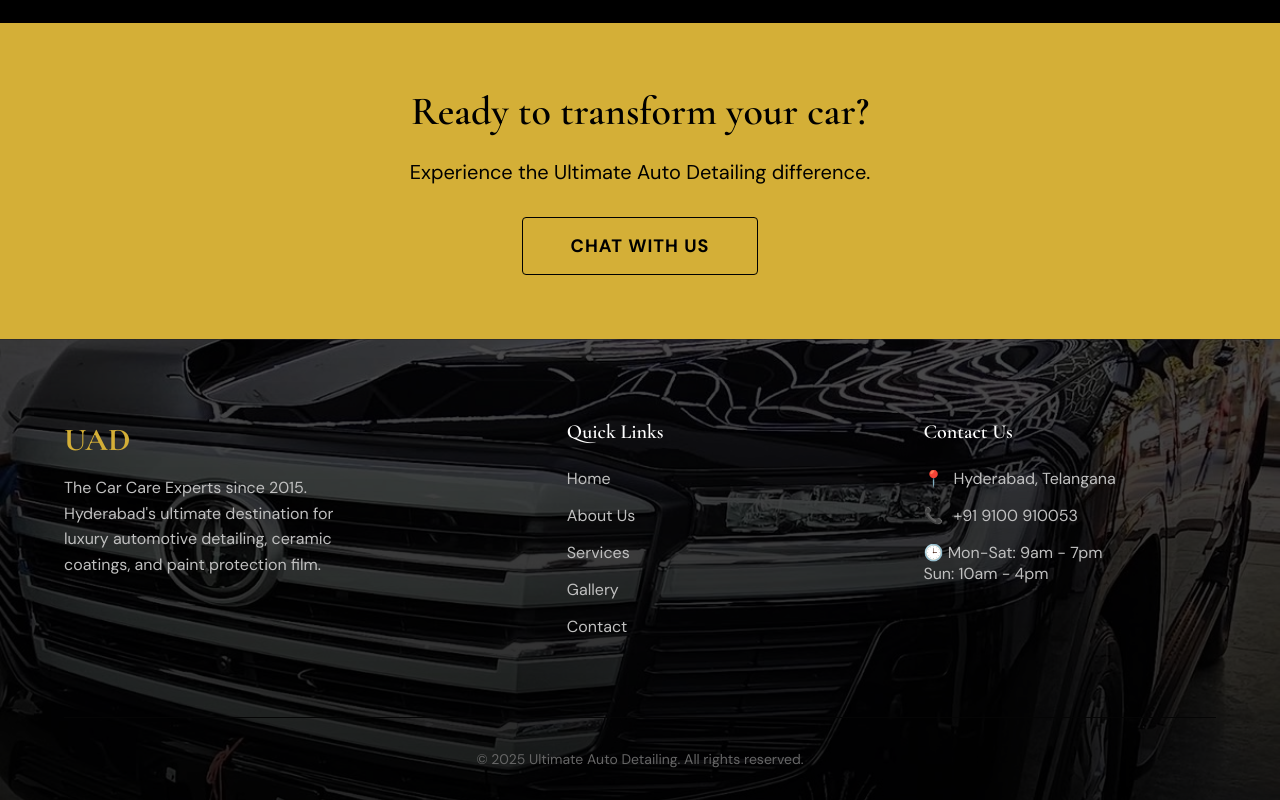
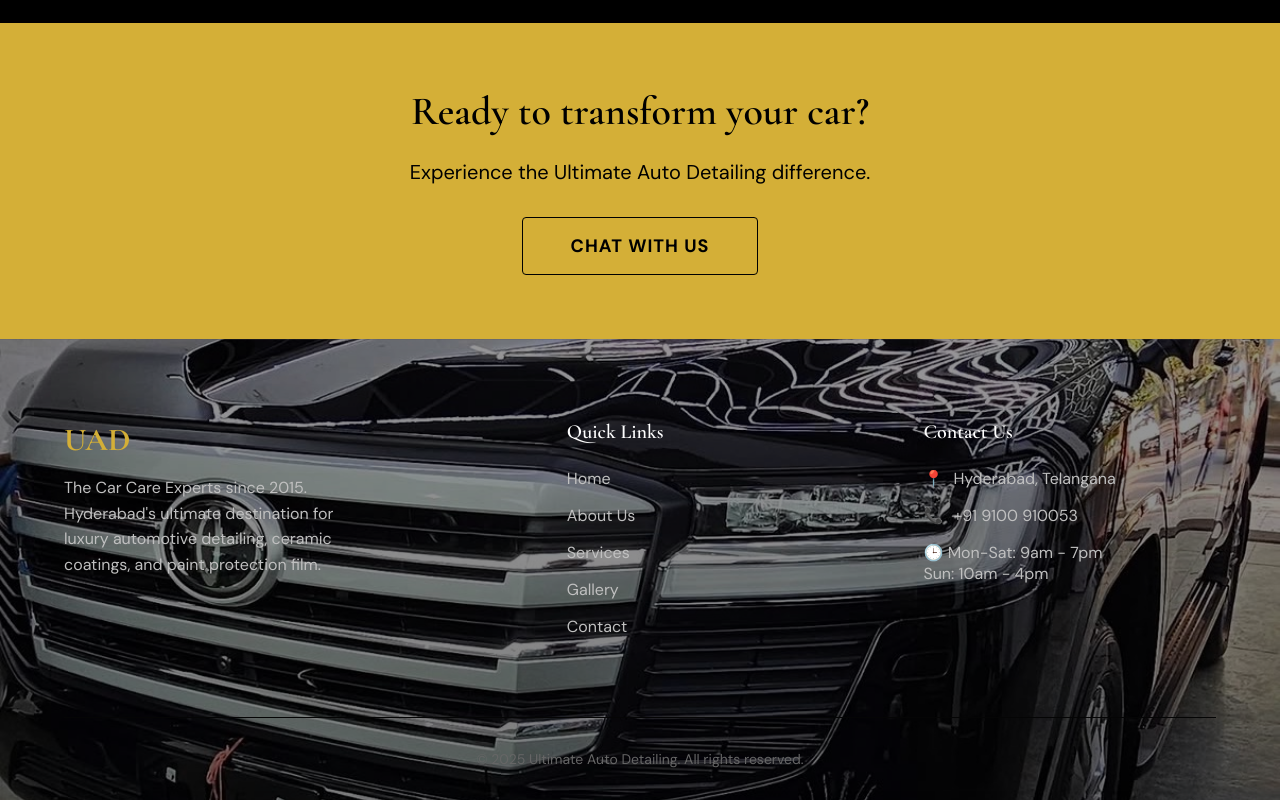
Before and after one commit to varshnilyadav/ultimate-auto-detailing, a plain HTML site: page about.html in a window 1280 px wide. Shown: the part 2679-3479 px from the top of the page. Drawn offline with nearby package versions, Linux system fonts and the light colour scheme.

Commit message:
Lower footer overlay opacity to 40%

```diff
--- a/css/style.css
+++ b/css/style.css
@@ -554,7 +554,7 @@ textarea.form-control { resize: vertical; min-height: 120px; }
 
 /* Footer */
 .footer {
-    background: linear-gradient(rgba(0, 0, 0, 0.7), rgba(0, 0, 0, 0.85)), url('../images/gallery/IMG_3572.jpeg') no-repeat center center;
+    background: linear-gradient(rgba(0, 0, 0, 0.4), rgba(0, 0, 0, 0.5)), url('../images/gallery/IMG_3572.jpeg') no-repeat center center;
     background-size: cover;
     background-attachment: fixed;
     padding: 5rem 5% 2rem;
```
